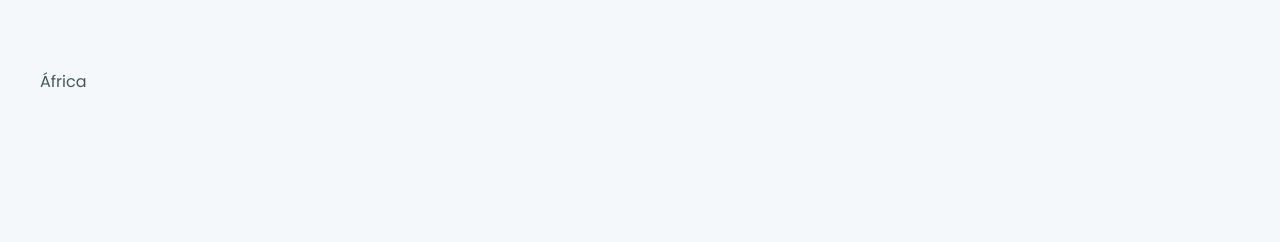
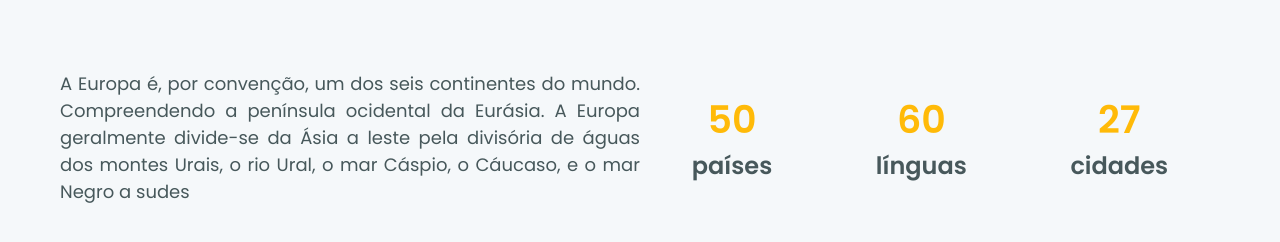
Before and after one commit to IagooCesaar/cursos-rocketseat-ignite-react-mod04-desafio07, a Next.js app: page /continents/africa in a window 1280 px wide. Shown: the part 642-884 px from the top of the page. Before the commit the page ends 800 px from the top, so only its background shows below. Built offline with nearby package versions, Linux system fonts and the light colour scheme; data requests are answered from the project's data file.

Commit message:
início dados da página do continente

```diff
--- a/src/pages/continents/[name].tsx
+++ b/src/pages/continents/[name].tsx
@@ -1,8 +1,14 @@
+import React from 'react';
 import { GetStaticProps, GetStaticPaths } from 'next';
-import { Flex } from '@chakra-ui/react';
+import {
+  Box,
+  Flex,
+  Text,
+  useBreakpointValue,
+} from '@chakra-ui/react';
+
+import { ContinentBanner } from '../../components/ContinentBanner';
 import { api } from '../../services/api';
-import React from 'react';
-import { ContinentBanner } from '../../components/ContinentBanner';
 
 interface ContinentsProps {
   continent: {
@@ -17,6 +23,10 @@ interface ContinentsProps {
 export default function Continents({
   continent,
 }: ContinentsProps) {
+  const isWideVersion = useBreakpointValue({
+    base: false,
+    lg: true,
+  })
   return (
     <Flex w='100%' direction='column' pb='12'>
       <ContinentBanner
@@ -25,10 +35,57 @@ export default function Continents({
         bgSize='cover'
         continentName={continent.title}
       />
-      <Flex maxW='1240px' px='10'>
-        <h1>{continent.title}</h1>
-      </Flex>
-    </Flex>
+      <Box maxW='1240px' px='10' marginX='auto'>
+        <Flex
+          justify='space-between'
+          align='center'
+          width='100%'
+          direction={isWideVersion ? 'row' : 'column'}
+        >
+          <Box flex='1'>
+            <Text as='p' fontSize={['md', 'lg']} align='justify'>
+              A Europa é, por convenção, um dos seis continentes do mundo. Compreendendo
+              a península ocidental da Eurásia. A Europa geralmente divide-se da Ásia a leste pela
+              divisória de águas dos montes Urais, o rio Ural, o mar Cáspio, o Cáucaso, e o
+              mar Negro a sudes
+            </Text>
+          </Box>
+          <Flex
+            flex='1'
+            direction='row'
+            justify="space-around"
+            align="center"
+          >
+            <Flex
+              direction='column'
+              fontSize={['1xl', '2xl']}
+              align='center'
+            >
+              <Text fontSize={['20', '38']} fontWeight='semibold' color='default.highlight'>50</Text>
+              <Text fontWeight='semibold'>países</Text>
+            </Flex>
+            <Flex
+              direction='column'
+              fontSize={['1xl', '2xl']}
+              justify="center"
+              align='center'
+            >
+              <Text fontSize={['20', '38']} fontWeight='semibold' color='default.highlight'>60</Text>
+              <Text fontWeight='semibold'>línguas</Text>
+            </Flex>
+            <Flex
+              direction='column'
+              fontSize={['1xl', '2xl']}
+              justify="center"
+              align='center'
+            >
+              <Text fontSize={['20', '38']} fontWeight='semibold' color='default.highlight'>27</Text>
+              <Text fontWeight='semibold'>cidades</Text>
+            </Flex>
+          </Flex>
+        </Flex>
+      </Box>
+    </Flex >
   )
 }
 
```
